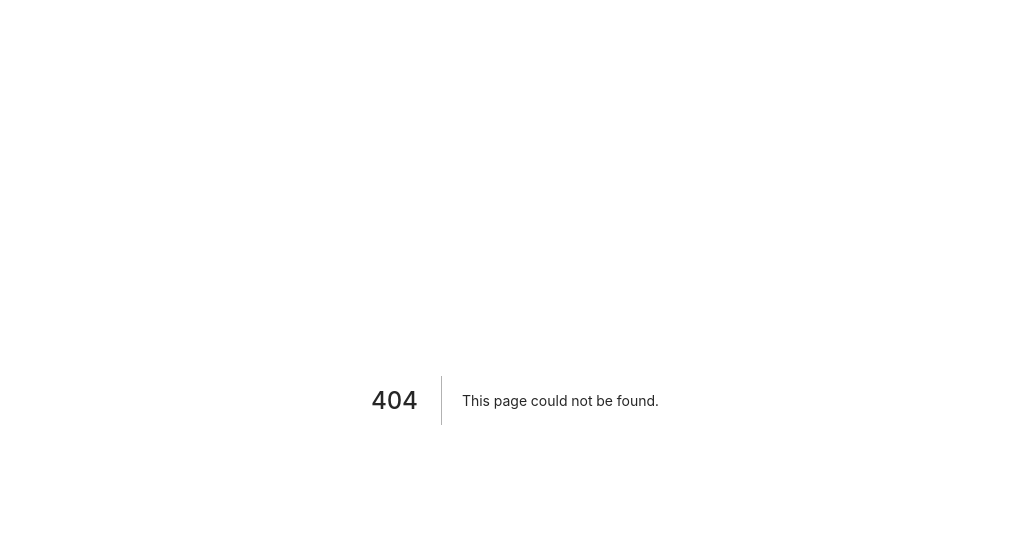
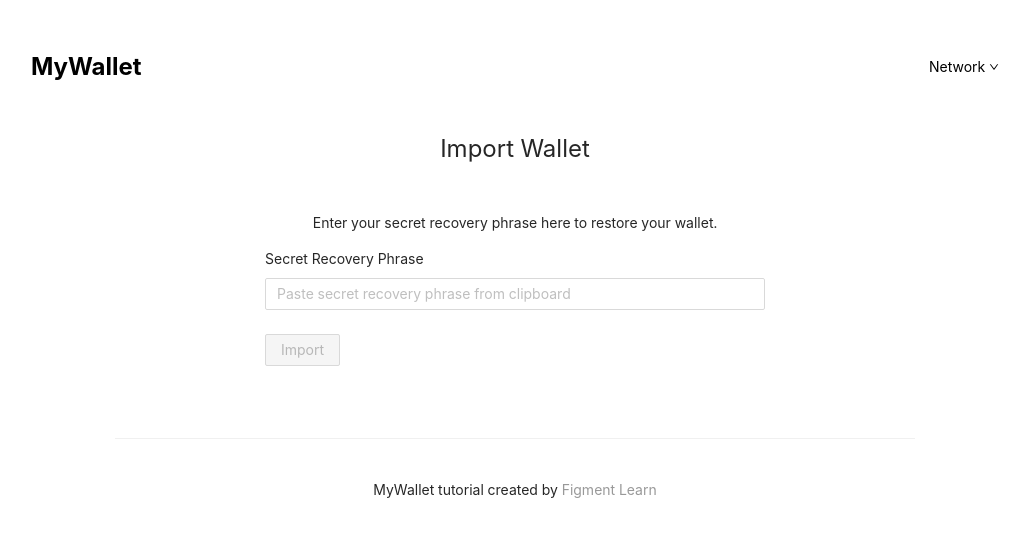
Before and after one commit to LovelyStar215/solana-wallet, a Next.js app: page /recover in a window 1280 px wide. Before the commit this address had no page. Shown: the top 536 px of the page, without its empty margins (125-1153 px from the left). Built offline with nearby package versions, Linux system fonts and the light colour scheme.

Commit message:
Add recover page

```diff
--- a/pages/phrase.tsx
+++ b/pages/phrase.tsx
@@ -8,6 +8,7 @@ import * as Bip39 from "bip39";
 import PhraseBox from "../components/PhraseBox";
 
 const Phrase: NextPage = () => {
+  // Replace this with global state since recover.tsx uses it also
   const [account, setAccount] = useState<Keypair | null>(null);
   const [mnemonic, setMnemonic] = useState<string>("");
 
--- /dev/null
+++ b/pages/recover.tsx
@@ -0,0 +1,72 @@
+import React, { useState } from "react";
+import { NextPage } from "next";
+import { Keypair } from "@solana/web3.js";
+import withPublicLayout from "../components/Layout/withPublicLayout";
+import styles from "../styles/Phrase.module.css";
+import * as Bip39 from "bip39";
+import { Form, Input, Button } from "antd";
+
+const Recover: NextPage = () => {
+  const [form] = Form.useForm();
+
+  // Replace this with global state since phrase.tsx uses it also
+  const [account, setAccount] = useState<Keypair | null>(null);
+
+  const handleImport = async (values: any) => {
+    Bip39.mnemonicToSeed(values.phrase)
+      .then((buffer) => {
+        const seed = new Uint8Array(buffer.toJSON().data.slice(0, 32));
+        const account = Keypair.fromSeed(seed);
+        setAccount(account);
+        console.log(account);
+      })
+      .catch((err) => {
+        console.log(err);
+      });
+  }
+
+  return (
+    <>
+      <h1 className={styles.title}>Import Wallet</h1>
+
+      <p>Enter your secret recovery phrase here to restore your wallet.</p>
+
+      <Form
+        form={form}
+        layout="vertical"
+        autoComplete="off"
+        requiredMark={false}
+        onFinish={handleImport}
+      >
+        <div style={{ overflow: "hidden" }}>
+          <Form.Item
+            name="phrase"
+            label="Secret Recovery Phrase"
+            rules={[{ required: true }]}
+          >
+            <Input
+              placeholder="Paste secret recovery phrase from clipboard"
+              style={{ minWidth: "500px" }}
+            />
+          </Form.Item>
+        </div>
+        <Form.Item shouldUpdate className="submit">
+          {() => (
+            <Button
+              htmlType="submit"
+              disabled={
+                !form.isFieldsTouched(true) ||
+                form.getFieldsError().filter(({ errors }) => errors.length)
+                  .length > 0
+              }
+            >
+              Import
+            </Button>
+          )}
+        </Form.Item>
+      </Form>
+    </>
+  );
+};
+
+export default withPublicLayout(Recover);
```
